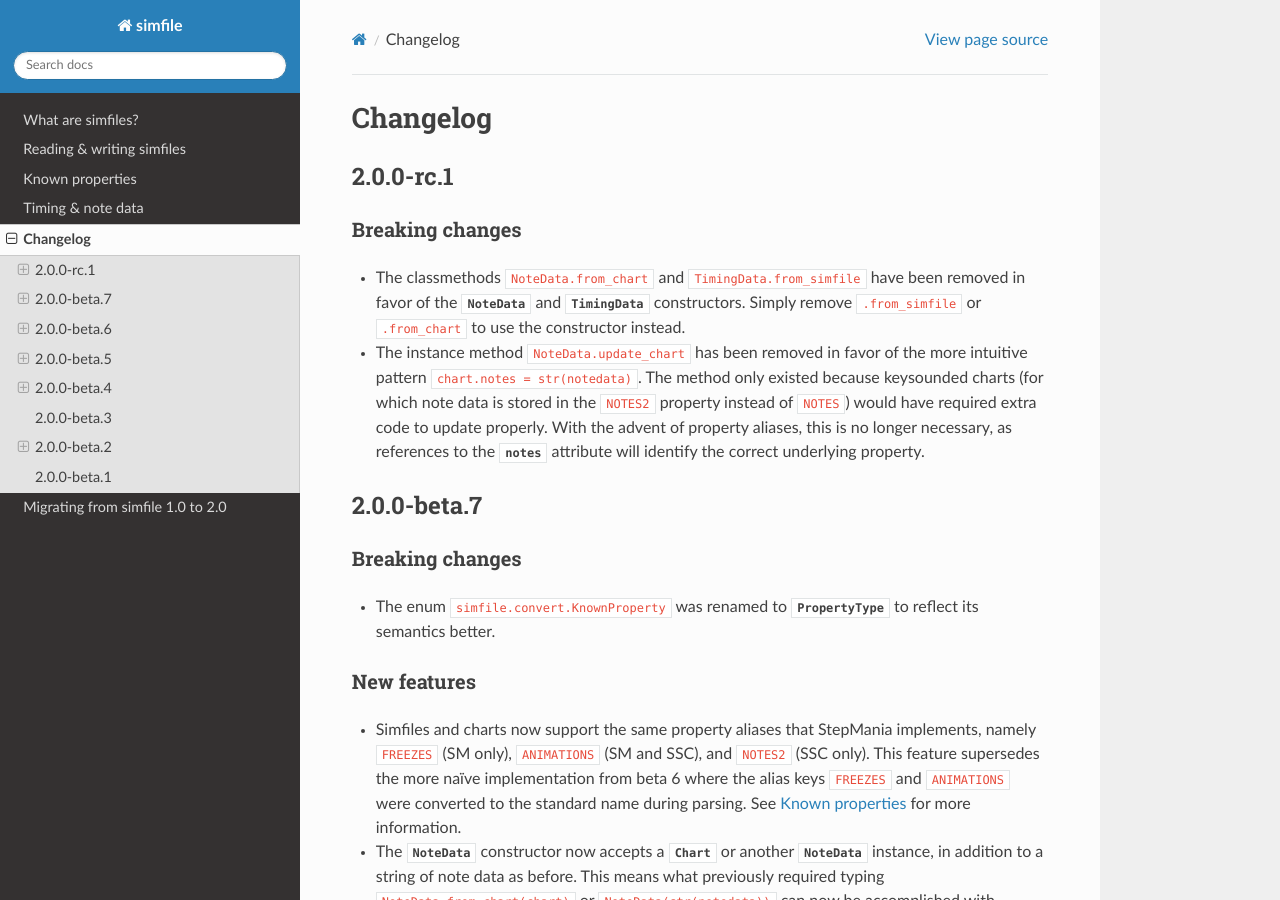
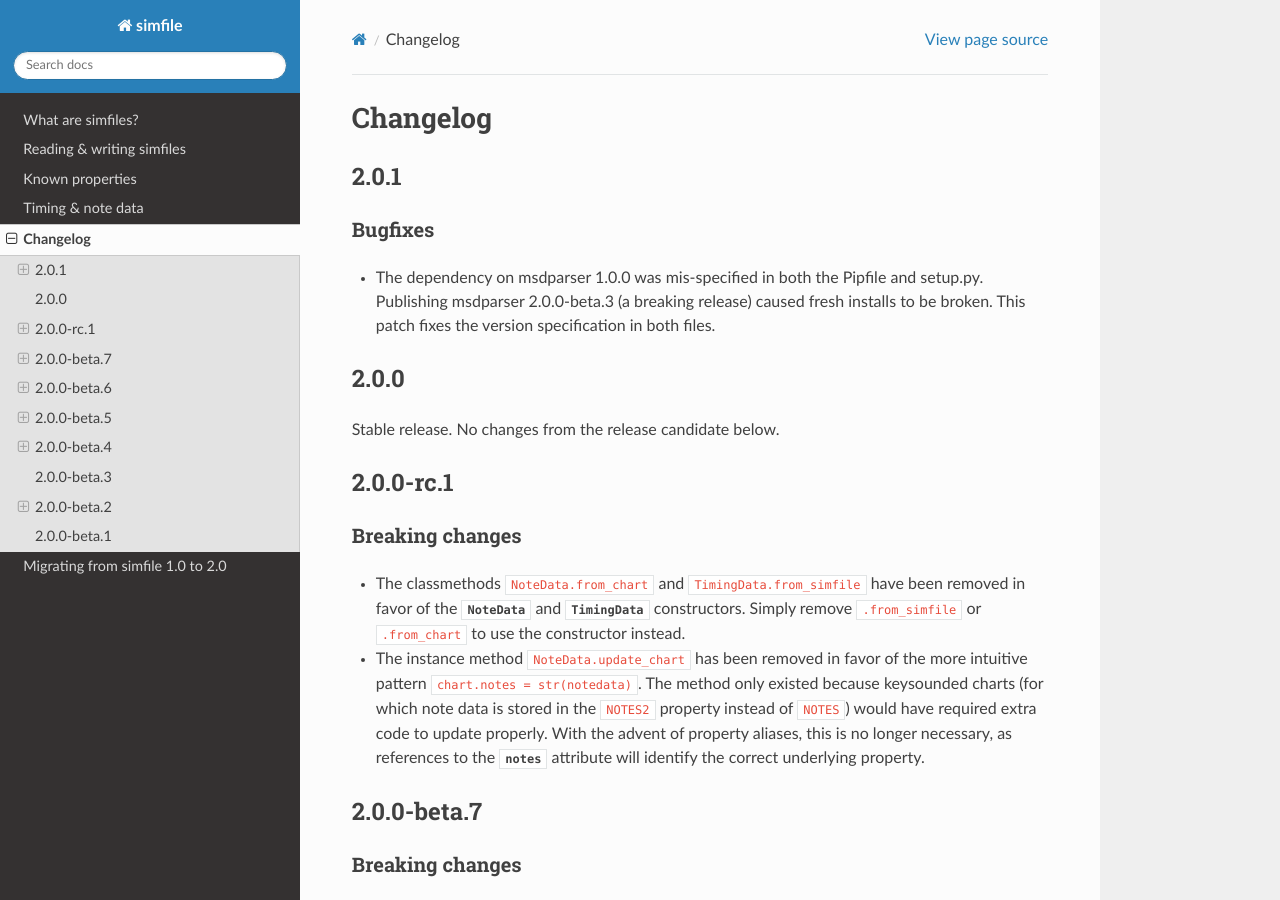
Before and after one commit to garcia/simfile, a Sphinx documentation site: the page built from docs/source/changelog.rst, in a window 1280 px wide and 900 px high. Built offline with Sphinx 7.4.7 and the Read the Docs theme 2.0.0, drawn with Linux system fonts in a browser that asks for light colours.

Commit message:
Update changelog

```diff
--- a/docs/source/changelog.rst
+++ b/docs/source/changelog.rst
@@ -2,6 +2,22 @@
 
 Changelog
 =========
+
+2.0.1
+-----
+
+Bugfixes
+~~~~~~~~
+
+* The dependency on msdparser 1.0.0 was mis-specified in both the Pipfile and
+  setup.py. Publishing msdparser 2.0.0-beta.3 (a breaking release) caused
+  fresh installs to be broken. This patch fixes the version specification in
+  both files.
+
+2.0.0
+-----
+
+Stable release. No changes from the release candidate below.
 
 2.0.0-rc.1
 ----------
```
